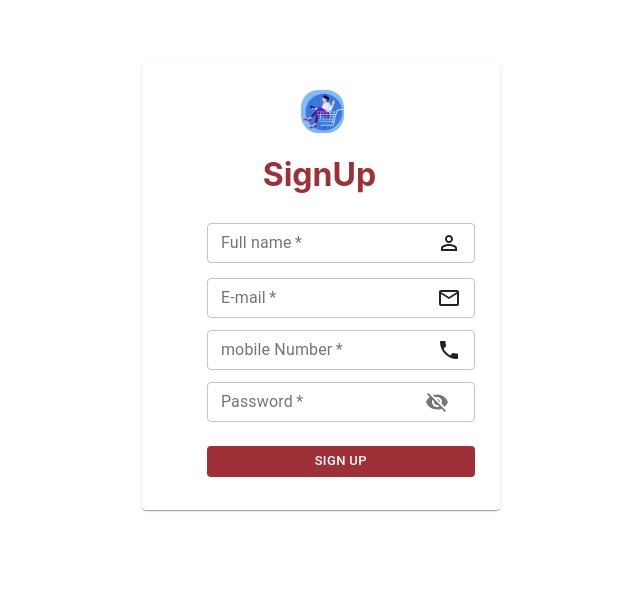
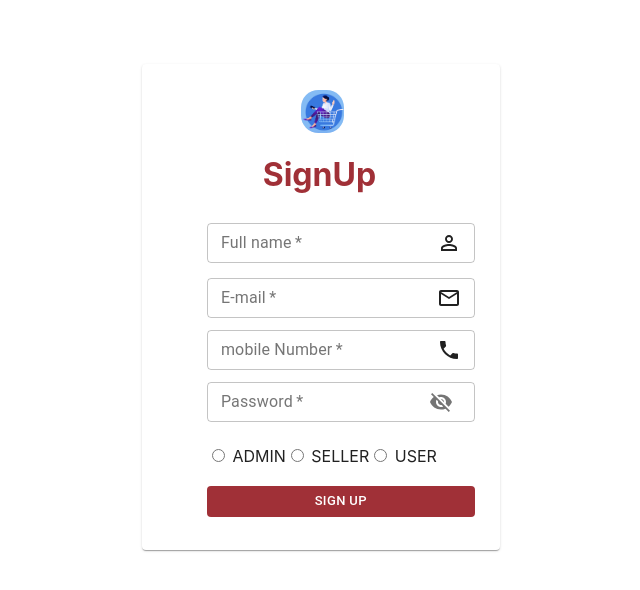
Before and after one commit to niranjanchavadi/React-bookstore, a React (Create React App) app: page /register in a window 1280 px wide. Shown: the top 590 px of the page, without its empty margins (306-946 px from the left). Built offline with nearby package versions, Linux system fonts and the light colour scheme.

Commit message:
[Mohan]MODIFIED. Radio button for role type

```diff
--- a/src/component/Registration.jsx
+++ b/src/component/Registration.jsx
@@ -23,6 +23,7 @@ class Registration extends Component {
       emailId:'',
       password: '',
       mobileNumber: '',
+      roleType: '',
       errors: {},
 
     };
@@ -30,8 +31,8 @@ class Registration extends Component {
   }
 
   handleSubmit = () => {
-    const {fullName, emailId, mobileNumber, password} = this.state;
-    alert(`Welcome ${fullName} ${emailId} password: ${password} mobileNumber: ${mobileNumber} `);
+    const {fullName, emailId, mobileNumber, password, roleType } = this.state;
+    alert(`Welcome ${fullName} ${emailId} password: ${password} mobileNumber: ${mobileNumber} roleType: ${roleType}`);
   }
 
   axios = event => {
@@ -97,6 +98,7 @@ class Registration extends Component {
       user.emailId = this.state.emailId;
       user.password = this.state.password;
       user.mobileNumber = this.state.mobileNumber;
+      user.roleType = this.roleType;
       console.log (user);
 
       userRegistration (user)
@@ -113,8 +115,9 @@ class Registration extends Component {
     }
   };
 
+
   render () {
-    const { emailId, password, fullName, mobileNumber } = this.state;
+    const { emailId, password, fullName, mobileNumber} = this.state;
     const enabled =
           fullName.length>0&&
           emailId.length > 0 &&
@@ -192,7 +195,7 @@ class Registration extends Component {
                   </div>
                   <div className="userpassword">
                     <TextField required  margin="dense" color="secondary" size="small" name="password" variant="outlined"
-                      id="outlined-adornment-password"
+                      id="standard-adornment-password"
                       type={this.state.showPassword ? 'text' : 'password'}
                       label="Password"
                       style={{width: '100%'}}
@@ -201,8 +204,8 @@ class Registration extends Component {
                       helperText={this.state.errors.password}
                       InputProps={{
                         endAdornment: (
-                          <InputAdornment position="end"  >
-                            <IconButton  onClick={() => this.setState ({showPassword: !this.state.showPassword })}>
+                          <InputAdornment position= " end "  >
+                            <IconButton  onClick={() => this.setState ({showPassword: !this.state.showPassword })} edge="end">
                                {this.state.showPassword ? <Visibility /> : <VisibilityOff />}
                             </IconButton>
                           </InputAdornment>
@@ -210,6 +213,14 @@ class Registration extends Component {
                       }}
                      />
                   </div>
+                  <br></br>
+                  <div >
+
+                    <input type="radio" value="ADMIN" name="roleType" onChange={this.axios}/> ADMIN
+                     <input type="radio" value="SELLER" name="roleType" onChange={this.axios}/> SELLER
+                     <input type="radio" value="USER" name="roleType" onChange={this.axios}/> USER
+                  </div>
+
                   <br />
                   <div className="userbutton">
                     <Button  margin="dense"  size="small" variant="contained"
```
